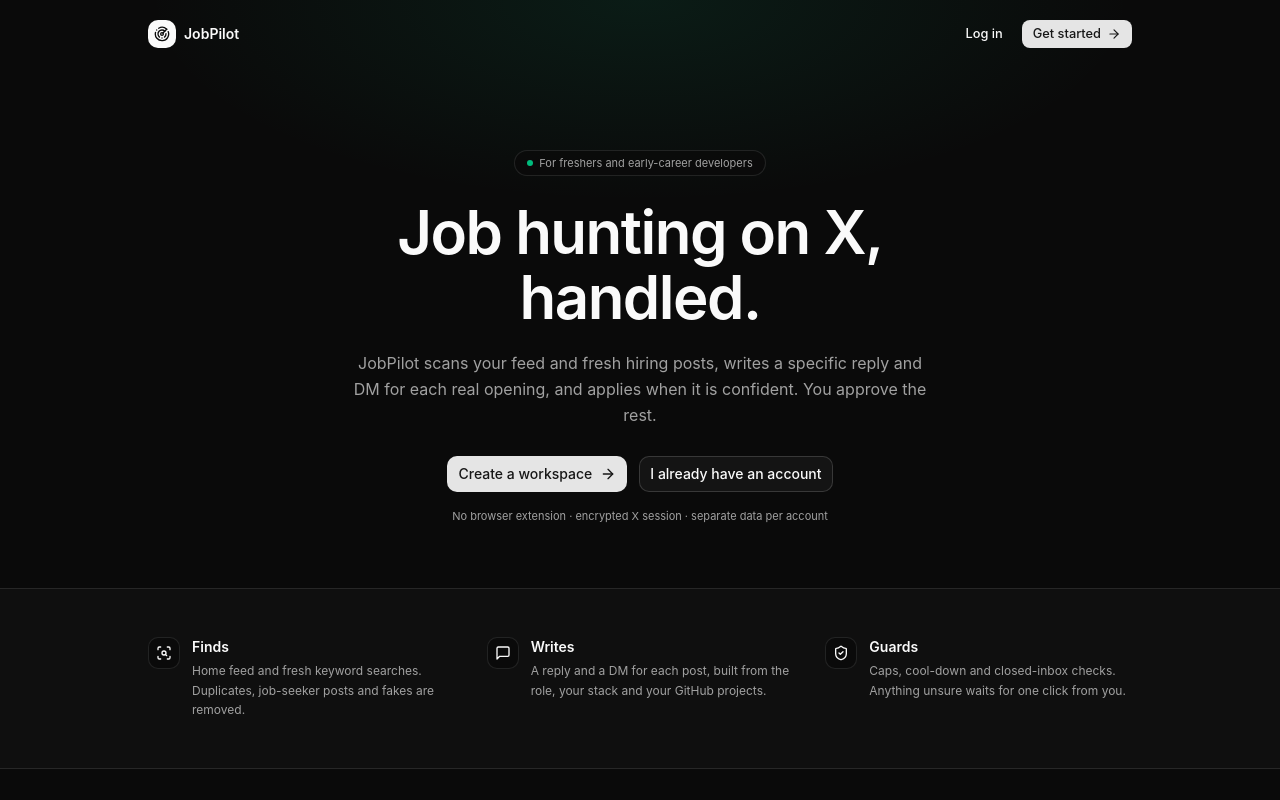
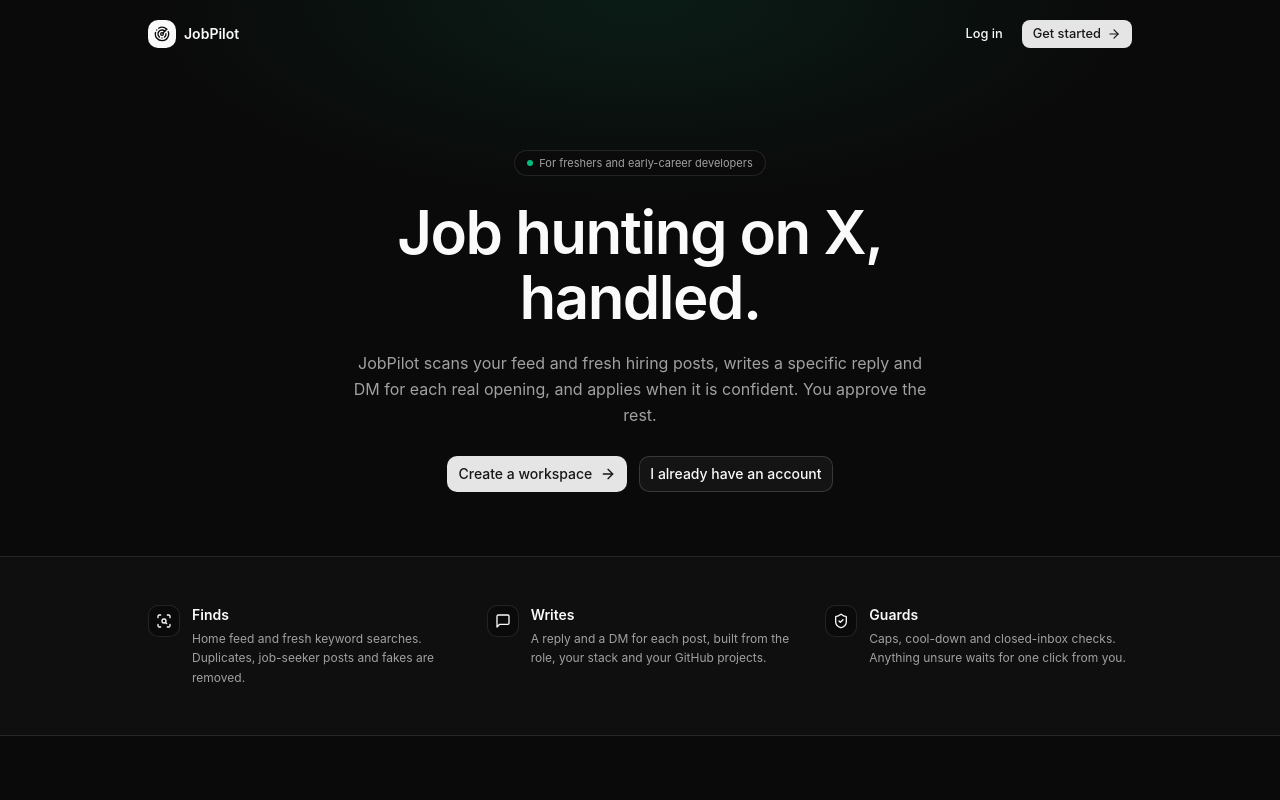
Before and after one commit to devanshrawat27/job_apply, a Next.js app in the folder frontend/: page / in a window 1280 px wide. Shown: the top 800 px of the page. Built offline with nearby package versions, Linux system fonts and the light colour scheme.

Commit message:
ui: remove the trust line from the landing hero

```diff
--- a/frontend/app/page.tsx
+++ b/frontend/app/page.tsx
@@ -78,10 +78,6 @@ export default function LandingPage() {
             I already have an account
           </Link>
         </div>
-
-        <p className="mt-4 text-[11px] text-muted-foreground">
-          No browser extension · encrypted X session · separate data per account
-        </p>
       </section>
 
       {/* three points */}
```
